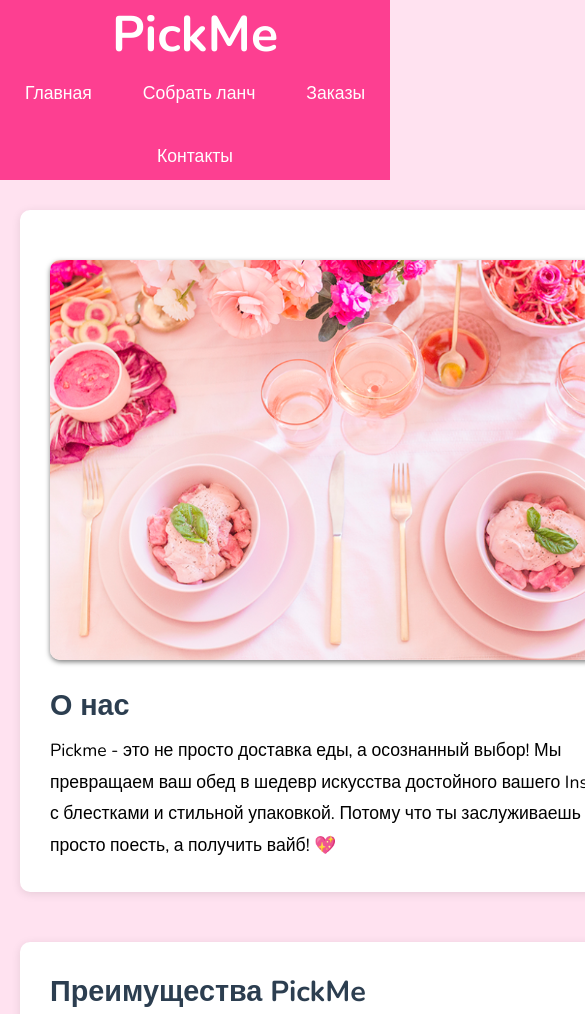
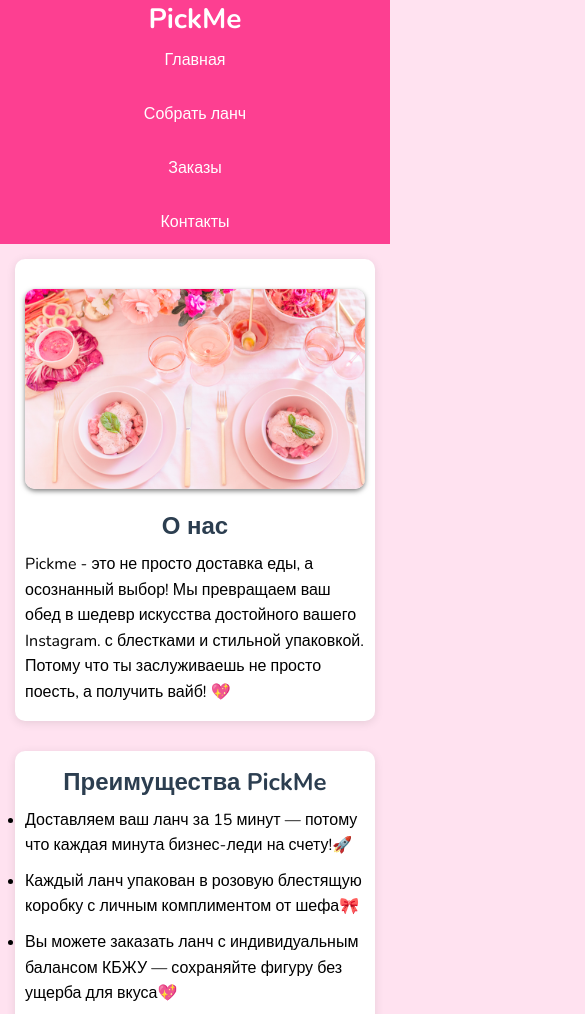
Before and after one commit to Kambucha-scientist/Pickme, a plain HTML site: page index.html in a window 390 px wide. Shown: the top 1014 px of the page, 585 px wide, since content can reach past the window. Drawn offline with nearby package versions, Linux system fonts and the light colour scheme.

Commit message:
media updated

```diff
--- a/make-lunch.css
+++ b/make-lunch.css
@@ -62,41 +62,61 @@
     color: white;
 }
 
-@media (max-width: 800px) {
+@media (max-width: 1024px) {
   .dishes-grid {
     grid-template-columns: repeat(2, 1fr);
+    gap: 15px;
+  }
+}
+
+@media (max-width: 768px) {
+  .dishes-grid {
+    grid-template-columns: 1fr;
+    gap: 15px;
+    margin-top: 15px;
   }
 
   .dish-card {
-        padding: 20px 30px;
+    padding: 20px 25px;
+    border-radius: 25px;
+    margin: 0 10px;
   }
 
-    nav {
-        justify-content: space-between;
+  .dish-card img {
+    border-radius: 20px;
+    margin-bottom: 12px;
   }
 
-    h1 {
-        text-align: center;
+  .dish-card .price {
+    font-size: 1.1em;
+  }
+
+  .dish-card .name {
+    font-size: 1em;
+  }
+
+  .dish-card button {
+    padding: 12px 25px;
+    font-size: 1em;
   }
 }
 
-
-@media (max-width: 600px) {
+@media (max-width: 480px) {
   .dishes-grid {
-        grid-template-columns: 1fr;
+    gap: 12px;
   }
 
-    nav {
-        flex-direction: column;
-        align-items: center;
-        gap: 10px;
+  .dish-card {
+    padding: 15px 20px;
+    border-radius: 20px;
   }
 
-    nav a {
-        font-size: 24px;
+  .dish-card img {
+    border-radius: 15px;
   }
 
-    .category h2 {
-        text-align: center;
+  .dish-card button {
+    padding: 10px 20px;
+    font-size: 0.9em;
   }
 }
--- a/style.css
+++ b/style.css
@@ -158,3 +158,104 @@ footer a:hover {
     color: #ff4498;
     background-color: white;
 }
+
+@media (max-width: 768px) {
+  h1 {
+    font-size: 2rem; /* 32px */
+    padding: 0 15px;
+  }
+
+  nav {
+    flex-direction: column;
+    align-items: center;
+    gap: 10px;
+  }
+
+  nav a {
+    display: block;
+    width: 200px;
+    text-align: center;
+    margin: 5px 0;
+  }
+
+  main {
+    margin: 15px auto;
+    padding: 0 15px;
+  }
+
+  section {
+    margin-bottom: 30px;
+    padding: 20px 15px;
+  }
+
+  h2 {
+    font-size: 1.5rem;
+    text-align: center;
+  }
+
+  .about-image {
+    width: 100%;
+    height: 250px;
+    margin: 15px 0;
+  }
+
+  .about p {
+    font-size: 1rem;
+    line-height: 1.6;
+  }
+
+  .pros li {
+    font-size: 1rem;
+    line-height: 1.6;
+    margin-bottom: 10px;
+  }
+
+  /* Адаптация таблицы */
+  .top5 table {
+    width: 100%;
+    font-size: 0.9rem;
+  }
+
+  .top5 th,
+  .top5 td {
+    padding: 8px 12px;
+  }
+
+  footer {
+    padding: 30px 15px;
+  }
+
+  footer h2 {
+    font-size: 1.5rem;
+  }
+
+  footer p {
+    font-size: 1rem;
+  }
+}
+
+/* Для очень маленьких экранов */
+@media (max-width: 480px) {
+  h1 {
+    font-size: 1.75rem; /* 28px */
+  }
+
+  section {
+    padding: 15px 10px;
+  }
+
+  .about-image {
+    height: 200px;
+  }
+
+  .top5 th,
+  .top5 td {
+    padding: 6px 8px;
+    font-size: 0.8rem;
+  }
+
+  nav a {
+    width: 180px;
+    font-size: 1rem;
+  }
+}
```
Lines whose indentation alone changed are shown as unchanged.
